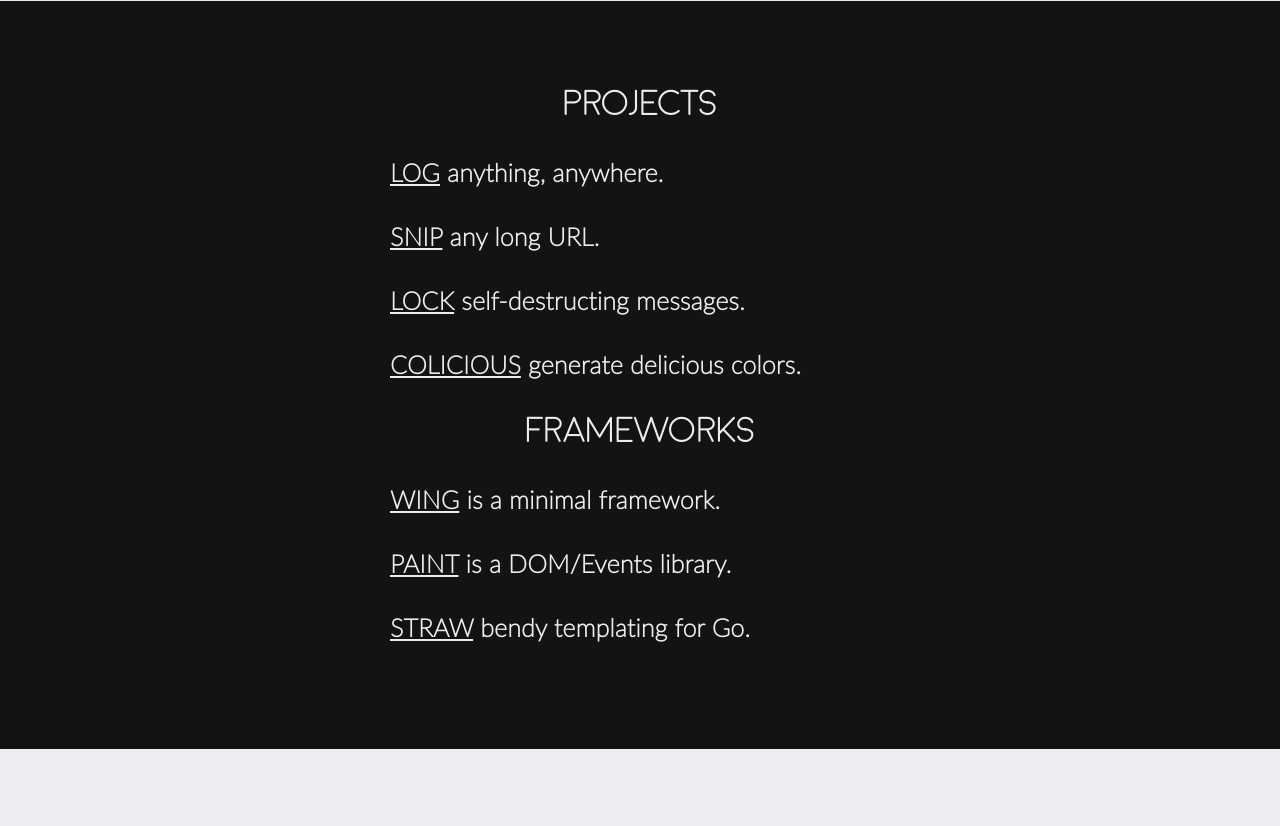
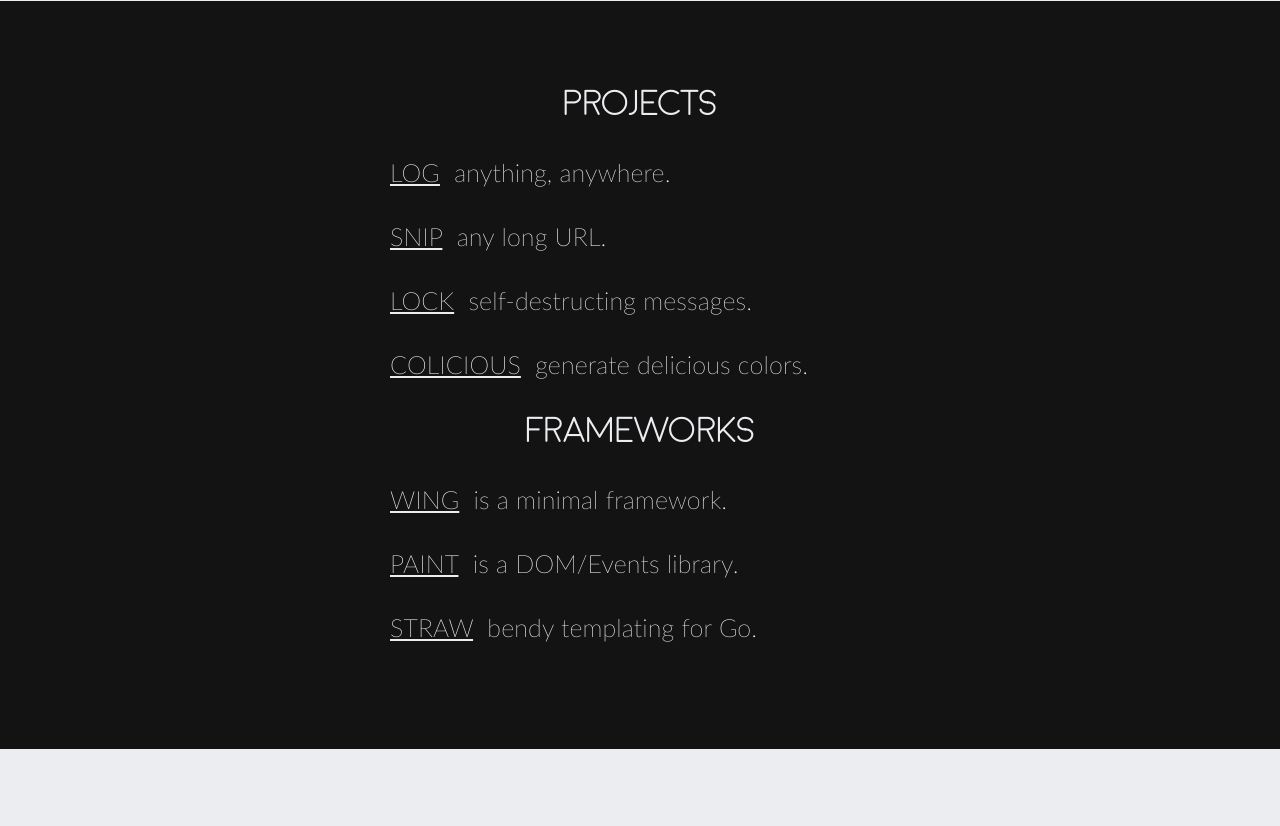
Before and after one commit to kbrsh/Me, a plain HTML site: page index.html in a window 1280 px wide. Shown: the part 1420-2246 px from the top of the page. Drawn offline with Linux system fonts and the light colour scheme.

Commit message:
spacing between project head and description, and semicolon typo, and no bold

```diff
--- a/css/styles.css
+++ b/css/styles.css
@@ -81,10 +81,9 @@ body,div,dl,dt,dd,ul,ol,li,h1,h2,h3,h4,h5,h6,pre,form,fieldset,input,textarea,p,
 	text-decoration: none;
 	color: #EBEDF0;
 	font-family: 'Lato';
-	font-weight: bold;
 	font-size: 2.5rem;
 	display: block;
-	padding-top: 3vh;;
+	padding-top: 3vh;
 }
 
 .portfolio-item span {
--- a/index.html
+++ b/index.html
@@ -73,34 +73,34 @@
 
 
     <a href="http://uselog.herokuapp.com/" class="portfolio-item">
-        <span>LOG</span>&nbsp;anything, anywhere.
+        <span>LOG</span>&nbsp;&nbsp;anything, anywhere.
     </a>
 
     <a href="http://snipit.herokuapp.com/" class="portfolio-item">
-        <span>SNIP</span>&nbsp;any long URL.
+        <span>SNIP</span>&nbsp;&nbsp;any long URL.
     </a>
 
     <a href="http://uselock.herokuapp.com/" class="portfolio-item">
-        <span>LOCK</span>&nbsp;self-destructing messages.
+        <span>LOCK</span>&nbsp;&nbsp;self-destructing messages.
     </a>
 
     <a href="http://uselock.herokuapp.com/" class="portfolio-item">
-        <span>COLICIOUS</span>&nbsp;generate delicious colors.
+        <span>COLICIOUS</span>&nbsp;&nbsp;generate delicious colors.
     </a>
 
     <br/>
     <h3>FRAMEWORKS</h3>
 
     <a href="http://usewing.ml/" class="portfolio-item">
-        <span>WING</span>&nbsp;is a minimal framework.
+        <span>WING</span>&nbsp;&nbsp;is a minimal framework.
     </a>
 
     <a href="http://kingpixil.github.io/paint" class="portfolio-item">
-        <span>PAINT</span>&nbsp;is a DOM/Events library.
+        <span>PAINT</span>&nbsp;&nbsp;is a DOM/Events library.
     </a>
 
     <a href="https://github.com/KingPixil/straw" class="portfolio-item">
-        <span>STRAW</span>&nbsp;bendy templating for Go.
+        <span>STRAW</span>&nbsp;&nbsp;bendy templating for Go.
     </a>
   </div>
 </section>
```
